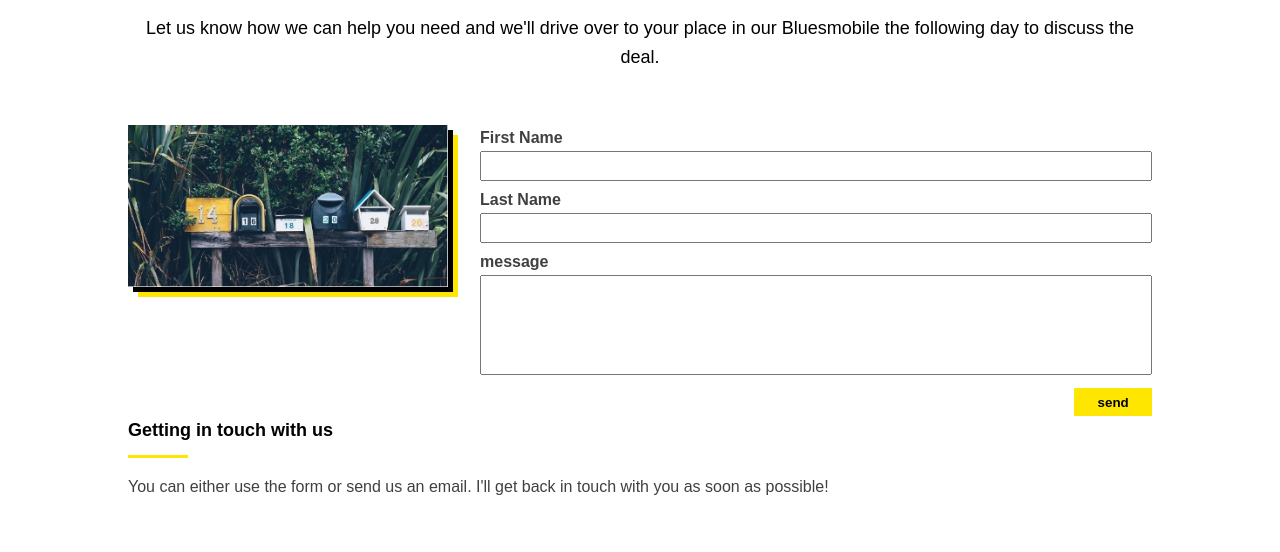
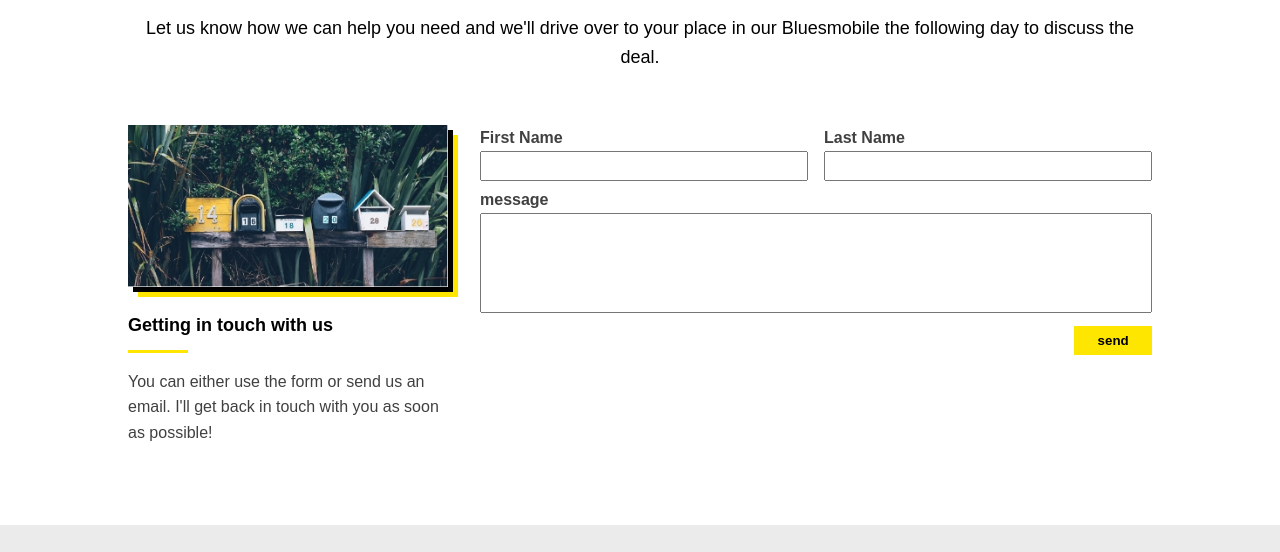
Before and after one commit to WizardMode/marketing, a plain HTML site: page contact.html in a window 1280 px wide. Shown: the part 248-800 px from the top of the page. Drawn offline with Linux system fonts and the light colour scheme.

Commit message:
styling the contact form for larger screens

```diff
--- a/contact.html
+++ b/contact.html
@@ -42,6 +42,7 @@
         </p>
 
         <img class="main-image" src="img/contact.jpg" alt="a bunch of mailboxes">
+
         <div class="secondary-text">
             <h2 class="section-title">Getting in touch with us</h2>
             <p>You can either use the form or send us an email. I'll get back in touch
@@ -52,14 +53,14 @@
         <div class="main-text">
             <form class="contact-form" action="#" method="POST">
 
-                <label for="fname">First Name</label>
-                <input id="fname" type="text">
+                <label class="fname-label" for="fname">First Name</label>
+                <input class="fname-input" id="fname" type="text">
 
-                <label for="lname">Last Name</label>
-                <input id="lname" type="text">
+                <label class="lname-label" for="lname">Last Name</label>
+                <input class="lname-input" id="lname" type="text">
 
-                <label for="message">message</label>
-                <textarea id="message"></textarea>
+                <label class="message-label" for="message">message</label>
+                <textarea class="message-textarea" id="message"></textarea>
 
                 <button class="btn btn-primary btn-form">send</button>
             </form>
--- a/css/style.css
+++ b/css/style.css
@@ -379,12 +379,14 @@ h1, h2, strong {
 }
 
 @media (min-width: 600px) {
-    .main-image {
+    .main-image,
+    .secondary-text {
         grid-column: 2;
     }
 
     .main-text {
         grid-column: 3 / span 2;
+        grid-row: span 2;
     }
 
     .secondary-text {
@@ -415,3 +417,30 @@ textarea {
     resize: none;
     height: 100px;
 }
+
+@media (min-width: 600px) {
+    .contact-form {
+        grid-template-columns: repeat(2, 1fr);
+        grid-auto-flow: dense;
+        grid-column-gap: 1em;
+    }
+
+    .fname-label,
+    .fname-input {
+        grid-column: 1;
+    }
+
+    .lname-label,
+    .lname-input {
+        grid-column: 2;
+    }
+
+    .message-label,
+    .message-textarea {
+        grid-column: span 2;
+    }
+
+    .btn-form {
+        grid-column: 2;
+    }
+}
```
